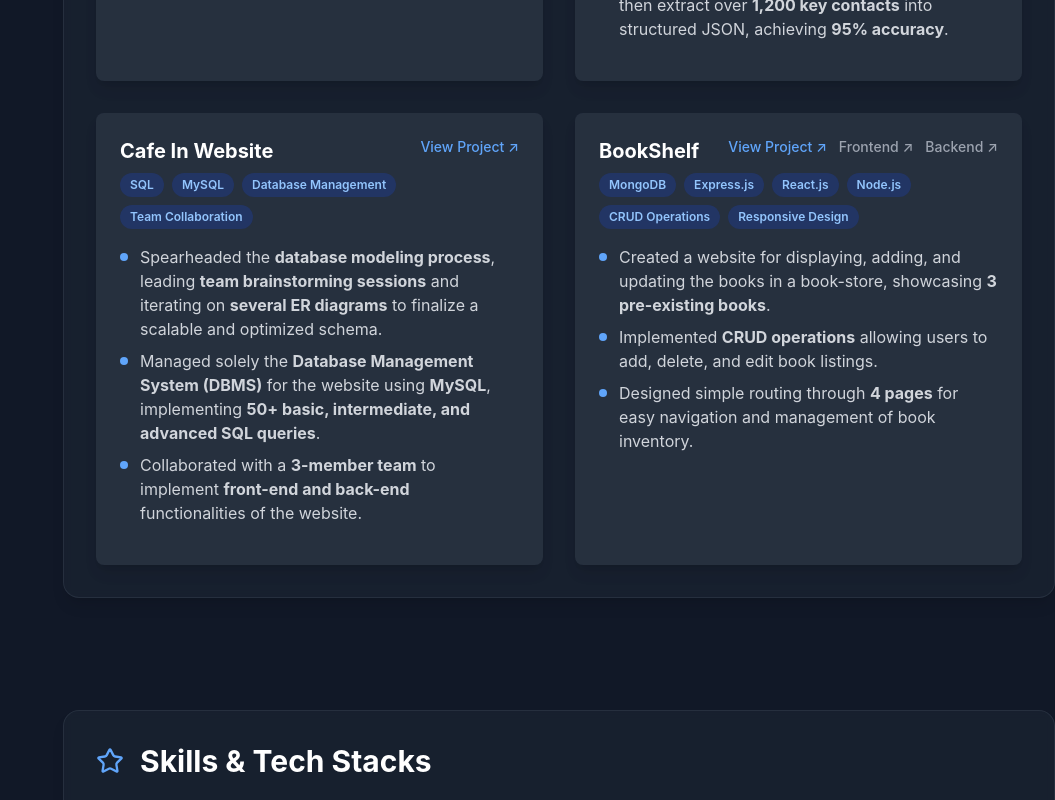
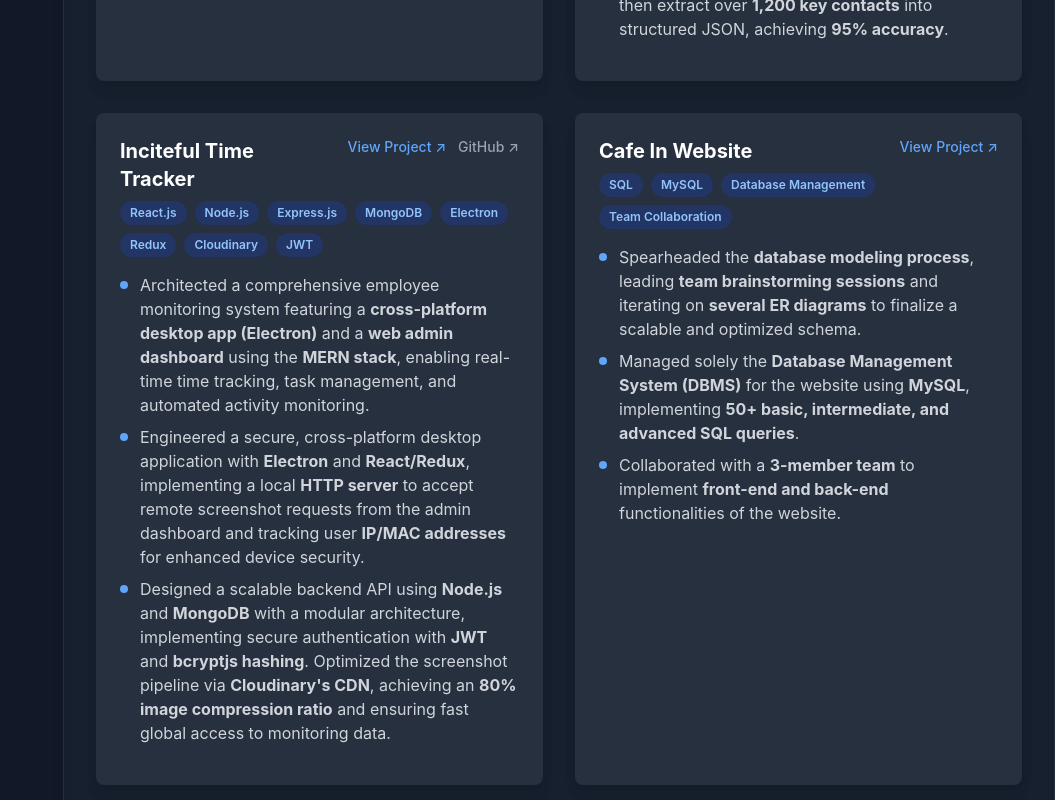
Before and after one commit to Gaurishh/portfolio-website, a Next.js app: page / in a window 1280 px wide. Shown: the part 4140-4940 px from the top of the page, without its empty margins (225-1280 px from the left). Built offline with nearby package versions, Linux system fonts and the light colour scheme.

Commit message:
Updated project section

```diff
--- a/components/constants.js
+++ b/components/constants.js
@@ -135,6 +135,17 @@ export const projects = [
     github: 'https://github.com/Gaurishh/coursera-scraper'
   },
   {
+    name: 'Inciteful Time Tracker',
+    bullets: [
+      'Architected a comprehensive employee monitoring system featuring a <strong>cross-platform desktop app (Electron)</strong> and a <strong>web admin dashboard</strong> using the <strong>MERN stack</strong>, enabling real-time time tracking, task management, and automated activity monitoring.',
+      'Engineered a secure, cross-platform desktop application with <strong>Electron</strong> and <strong>React/Redux</strong>, implementing a local <strong>HTTP server</strong> to accept remote screenshot requests from the admin dashboard and tracking user <strong>IP/MAC addresses</strong> for enhanced device security.',
+      'Designed a scalable backend API using <strong>Node.js</strong> and <strong>MongoDB</strong> with a modular architecture, implementing secure authentication with <strong>JWT</strong> and <strong>bcryptjs hashing</strong>. Optimized the screenshot pipeline via <strong>Cloudinary\'s CDN</strong>, achieving an <strong>80% image compression ratio</strong> and ensuring fast global access to monitoring data.'
+    ],
+    tech: ['React.js', 'Node.js', 'Express.js', 'MongoDB', 'Electron', 'Redux', 'Cloudinary', 'JWT'],
+    link: 'https://inciteful-webapp.onrender.com/signin',
+    github: 'https://github.com/Gaurishh/inciteful'
+  },
+  {
     name: 'Cafe In Website',
     bullets: [
       'Spearheaded the <strong>database modeling process</strong>, leading <strong>team brainstorming sessions</strong> and iterating on <strong>several ER diagrams</strong> to finalize a scalable and optimized schema.',
```
